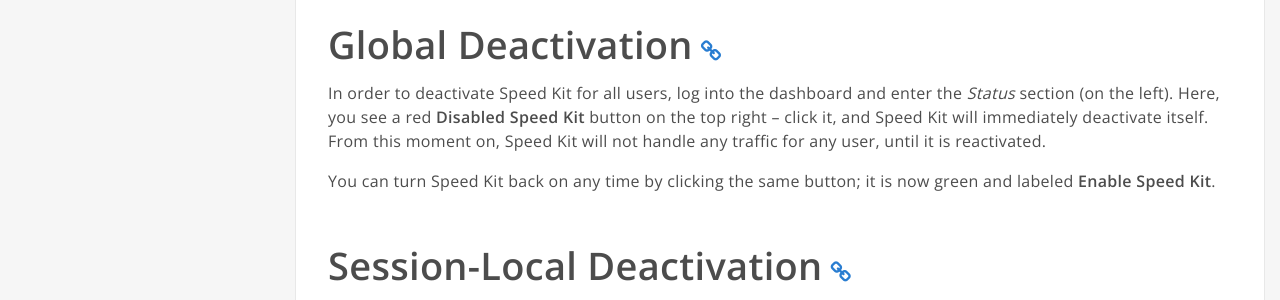
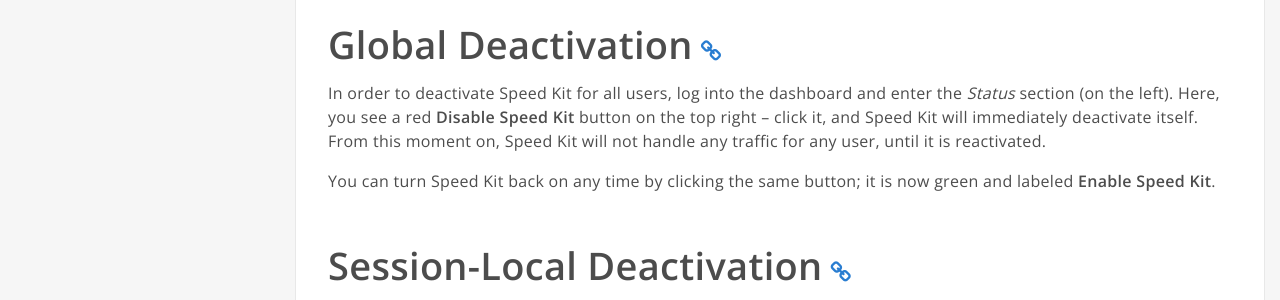
Before and after one commit to Baqend/guide, an MkDocs documentation site: the page built from src/topics/speed-kit/deactivation.md, in a window 1280 px wide and 900 px high. Shown: the part 258-558 px from the top of the window. Built offline with MkDocs 1.6.1, drawn with Linux system fonts in a browser that asks for light colours; comment, search, counter and statistics services are not loaded; old or Windows-style settings are respelled for this version of MkDocs.

Commit message:
Created section stump for automatic image optimization (hidden); fixed typo

```diff
--- a/mkdocs.yml
+++ b/mkdocs.yml
@@ -60,6 +60,7 @@ pages:
         - 'Websockets': 'websockets.md'
         - Plesk Docs: 'topics/plesk/docsBundle.md'
         - Plesk FAQ: 'topics/plesk/faqBundle.md'
+        - 'Image Optimization': 'topics/image-optimization/index.md'
 
 docs_dir: src
 site_dir: docs
--- a/src/topics/speed-kit/deactivation.md
+++ b/src/topics/speed-kit/deactivation.md
@@ -5,7 +5,7 @@ This section describes the different ways to deactivate Speed Kit.
 ## Global Deactivation
 
 In order to deactivate Speed Kit for all users, log into the dashboard and  enter the *Status* section (on the left).
-Here, you see a red **Disabled Speed Kit** button on the top right – click it, and Speed Kit will immediately deactivate itself.
+Here, you see a red **Disable Speed Kit** button on the top right – click it, and Speed Kit will immediately deactivate itself.
 From this moment on, Speed Kit will not handle any traffic for any user, until it is reactivated.
 
 You can turn Speed Kit back on any time by clicking the same button; it is now green and labeled **Enable Speed Kit**.
```
Also changed, not shown: src/topics/image-optimization/index.md (added, +3 -0 lines).
